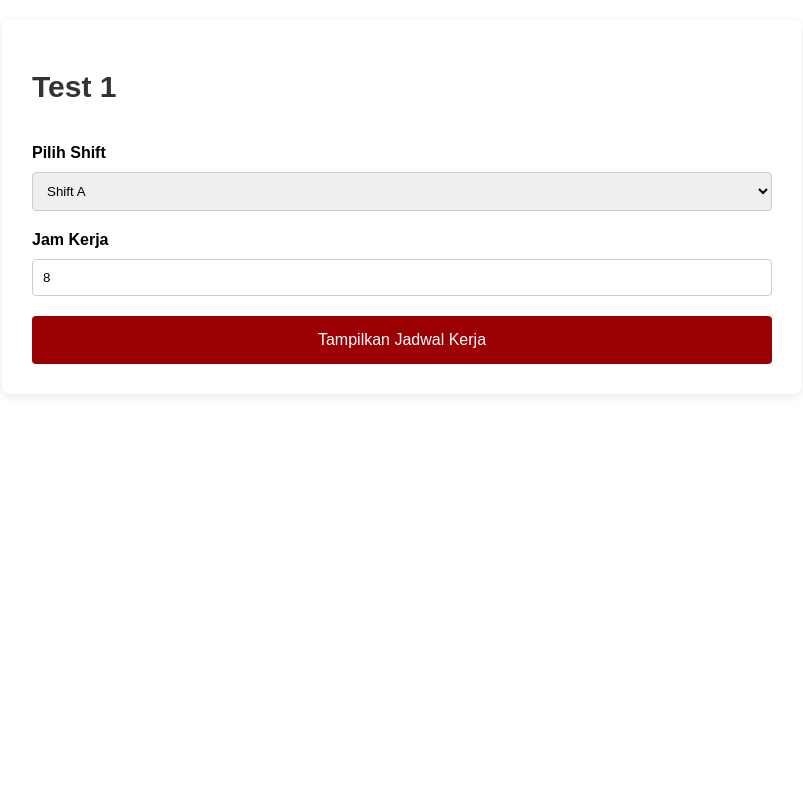
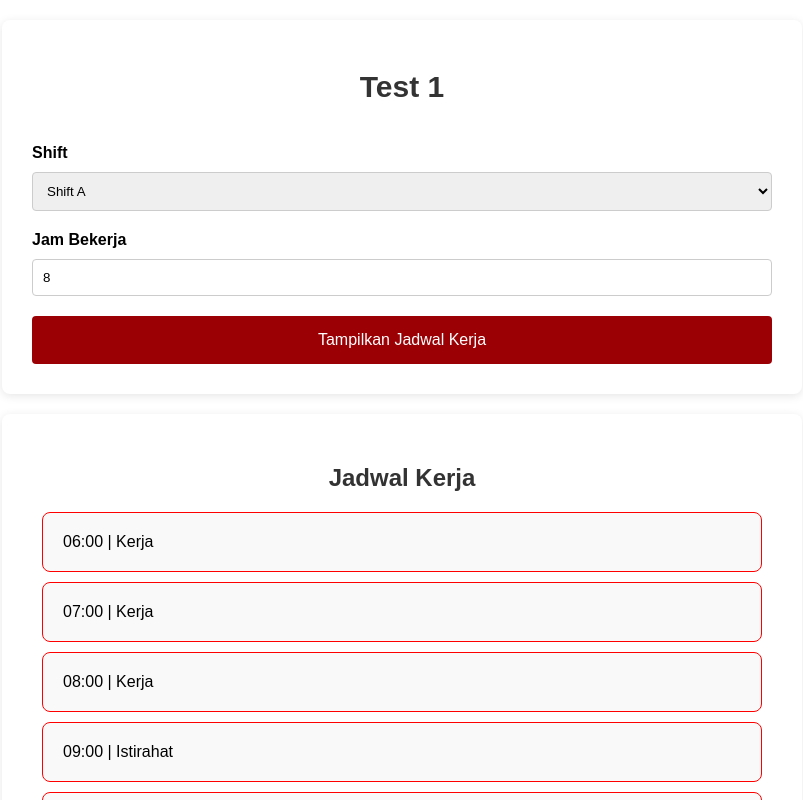
Before and after one commit to ferdinand-lanvino/task-1, a Vue app: page / in a window 1280 px wide. Both pictures are taken after a click on the button "Tampilkan Jadwal Kerja". Shown: the top 800 px of the page, without its empty margins (238-1041 px from the left). Built offline with nearby package versions, Linux system fonts and the light colour scheme.

Commit message:
Refactor schedule generation logic and improve form labels; add styling for schedule cards

```diff
--- a/src/App.vue
+++ b/src/App.vue
@@ -4,7 +4,7 @@
 
     <div class="form">
       <div class="form-group">
-        <label for="shift">Pilih Shift</label>
+        <label for="shift">Shift</label>
         <select id="shift" v-model="shift" @change="generateSchedule">
           <option value="A">Shift A</option>
           <option value="B">Shift B</option>
@@ -12,14 +12,22 @@
       </div>
 
       <div class="form-group">
-        <label for="workingHour">Jam Kerja</label>
+        <label for="workingHour">Jam Bekerja</label>
         <input type="number" id="workingHour" v-model="workingHour" @change="generateSchedule" />
       </div>
 
       <button @click="generateSchedule">Tampilkan Jadwal Kerja</button>
     </div>
+  </div>
 
-
+  <div v-if="schedules.length > 0" class="container">
+    <h2>Jadwal Kerja</h2>
+    <div class="schedule-card" v-for="(schedule, index) in schedules" :key="index">
+      <div class="schedule-item">
+        {{ schedule.time.toLocaleTimeString([], { hour: '2-digit', minute: '2-digit', hour12: false }) }} | {{
+          schedule.type }}
+      </div>
+    </div>
   </div>
 </template>
 
@@ -29,32 +37,54 @@ export default {
   name: 'App',
   data() {
     return {
-      shift: 'A', // Default shift
-      workingHour: 8, // Default working hour
+      shift: 'A', // Default shift, Shift A
+      workingHour: 8, // Default working hour, 8 hours
+      schedules: [] // Array to hold generated schedules
     };
   },
   methods: {
     generateSchedule() {
-      // Implement your schedule generation logic here
       //Add validation for working hour
       if (this.workingHour > 10) {
-        alert('Maksimal jam kerja adalah 10 jam');
-        return;
+        alert('Maksimal jam kerja adalah 10 jam')
+        return
+      }
+      if (this.workingHour < 1) {
+        alert('Minimal jam kerja adalah 1 jam')
+        return
       }
 
-      if (this.workingHour < 1) {
-        alert('Minimal jam kerja adalah 1 jam');
-        return;
+      const tempSchedules = []
+      //Shift A dimulai jam 6 pagi, Shift B dimulai jam 6 sore
+      const startTime = new Date().setHours(this.shift == 'A' ? 6 : 18, 0, 0)
+      //Terdapat jam istirahat setiap 3 jam, tampilkan jadwal kerja secara penuh
+      //Jika jam kerja 3 jam berarti, ada 3 jam kerja dan 1 jam istirahat
+      for (let i = 0; i < this.workingHour; i++) {
+        //Jika jam kerja 3 jam berarti, ada 3 jam kerja dan 1 jam istirahat
+        if (i % 3 == 0 && i != 0) {
+          tempSchedules.push({
+            time: new Date(startTime + i * 60 * 60 * 1000),
+            type: 'Istirahat'
+          })
+        }
+        tempSchedules.push({
+          time: new Date(startTime + i * 60 * 60 * 1000),
+          type: this.shift == 'A' ? 'Kerja' : 'Kerja'
+        })
       }
-
-      console.log('Selected Shift:', this.shift);
-      console.log('Working Hour:', this.workingHour);
+      //Tampilkan jadwal kerja secara penuh
+      this.schedules = tempSchedules.map((schedule) => {
+        let time = new Date(schedule.time)
+        return {
+          time: time,
+          type: schedule.type
+        }
+      })
     }
   }
 }
 </script>
 
-<!-- Import styling from css -->
 <style>
 @import './assets/style.css';
 </style>
--- a/src/assets/style.css
+++ b/src/assets/style.css
@@ -17,6 +17,13 @@ body {
 h1 {
     font-size: 30px;
     color: #333;
+    text-align: center;
+}
+
+h2 {
+    font-size: 24px;
+    color: #333;
+    text-align: center;
 }
 
 .form {
@@ -57,3 +64,27 @@ button {
 button:hover {
     background-color: #db4111;
 }
+
+.schedules {
+    margin-top: 20px;
+}
+
+table {
+    width: 100%;
+    border-collapse: collapse;
+}
+
+/* Schedule cards */
+.schedule-card {
+    background-color: #f9f9f9;
+    border: 1px solid red;
+    border-radius: 8px;
+    padding: 20px;
+    margin: 10px 10px;
+}
+
+.schedule-item {
+    display: flex;
+    justify-content: space-between;
+    align-items: center;
+}
```
Also changed, not shown: src/components/HelloWorld.vue (deleted, +0 -58 lines).
